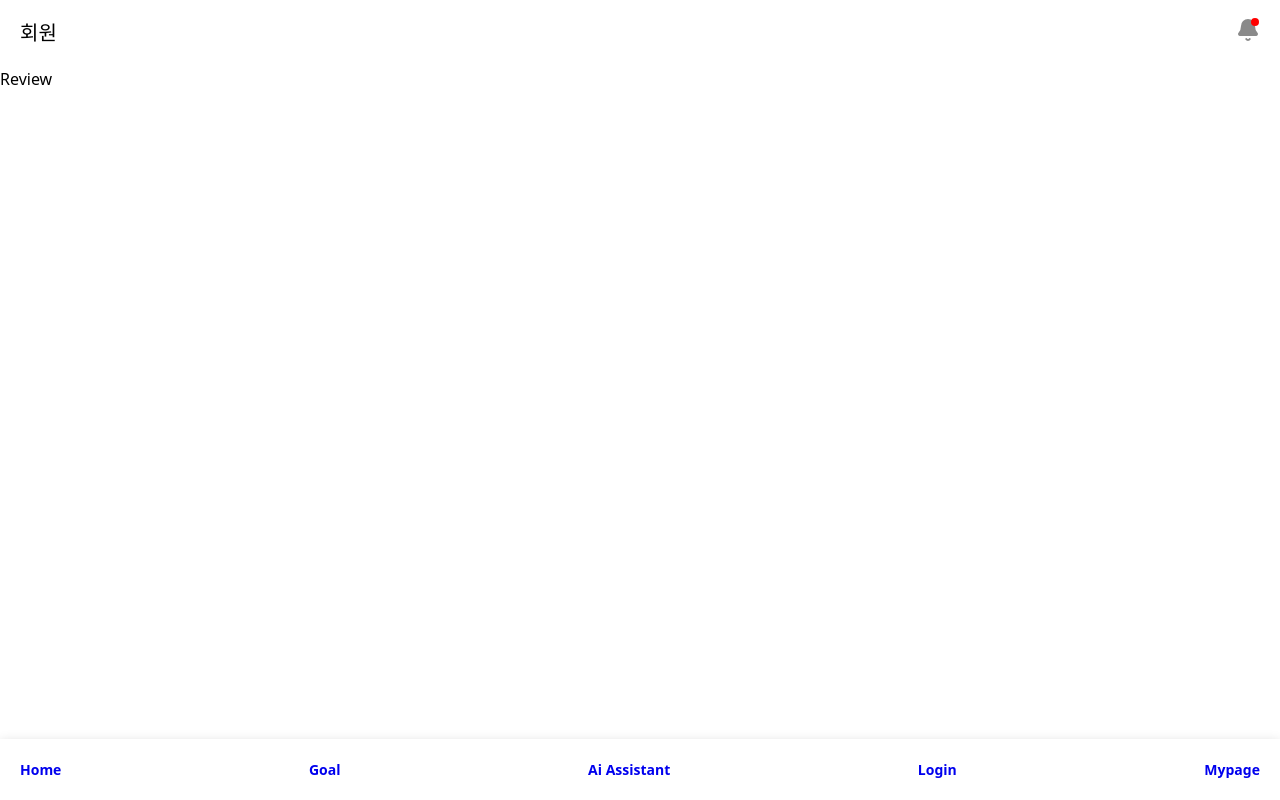
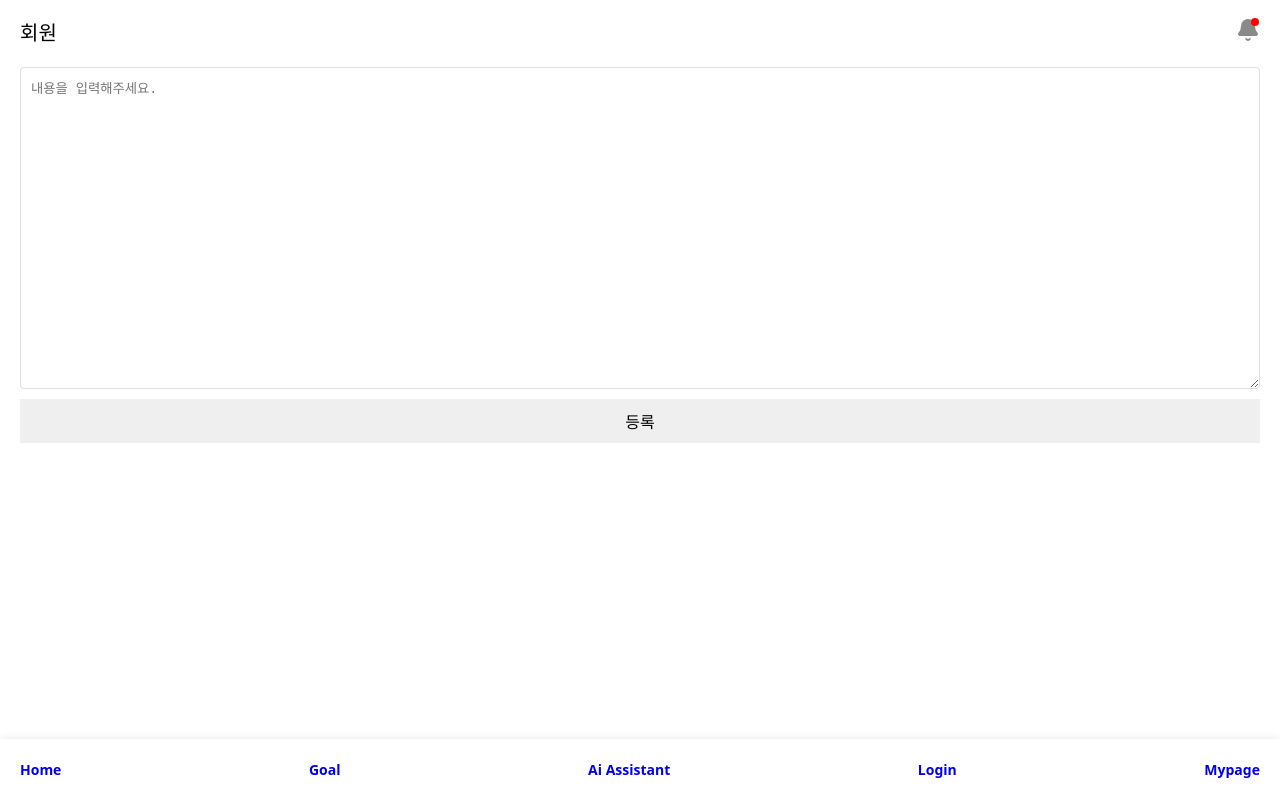
Before and after one commit to AIMinderTeam/aiminder-client, a React (Vite) app: page /mypage/review in a window 1280 px wide. Built offline with nearby package versions, Linux system fonts and the light colour scheme.

Commit message:
feat: 마이페이지 알림 및 후기 UI 구현

```diff
--- /dev/null
+++ b/src/pages/mypage/notification/Notification.module.css
@@ -0,0 +1,21 @@
+.NotificationSection {
+  padding: 0 20px;
+  display: flex;
+  flex-direction: column;
+  gap: 10px;
+}
+
+.NotificationItem {
+  text-decoration: none;
+  font-size: 14px;
+  font-weight: 600;
+  color: #000;
+  padding: 10px 10px 10px 20px;
+  border-radius: 4px;
+  background-color: #f7f7f7;
+  border: 1px solid #e0e0e0;
+
+  display: flex;
+  align-items: center;
+  justify-content: space-between;
+}
--- a/src/pages/mypage/notification/Notification.tsx
+++ b/src/pages/mypage/notification/Notification.tsx
@@ -1,3 +1,22 @@
+import styles from './Notification.module.css';
+
+import Switch from '@/shared/components/ui/switch';
+
 export default function Notification() {
-  return <div>Notification</div>;
+  return (
+    <section className={styles.NotificationSection}>
+      <div className={styles.NotificationItem}>
+        전체 알림 <Switch />
+      </div>
+      <div className={styles.NotificationItem}>
+        오늘의 할 일 알림 <Switch />
+      </div>
+      <div className={styles.NotificationItem}>
+        오늘의 동기부여 알림 <Switch />
+      </div>
+      <div className={styles.NotificationItem}>
+        AI 비서 피드백 알림 <Switch />
+      </div>
+    </section>
+  );
 }
--- /dev/null
+++ b/src/pages/mypage/review/Review.module.css
@@ -0,0 +1,17 @@
+.ReviewSection {
+  padding: 0 20px;
+  display: flex;
+  flex-direction: column;
+  gap: 10px;
+}
+
+.ReviewTextarea {
+  height: 300px;
+  padding: 10px;
+  border: 1px solid #e0e0e0;
+  border-radius: 4px;
+}
+
+.ReviewButton {
+  padding: 10px 20px;
+}
--- a/src/pages/mypage/review/Review.tsx
+++ b/src/pages/mypage/review/Review.tsx
@@ -1,3 +1,12 @@
+import styles from './Review.module.css';
+
+import { Button } from '@/shared/components/ui/button';
+
 export default function Review() {
-  return <div>Review</div>;
+  return (
+    <section className={styles.ReviewSection}>
+      <textarea name="content" placeholder="내용을 입력해주세요." className={styles.ReviewTextarea}></textarea>
+      <Button className={styles.ReviewButton}>등록</Button>
+    </section>
+  );
 }
```
